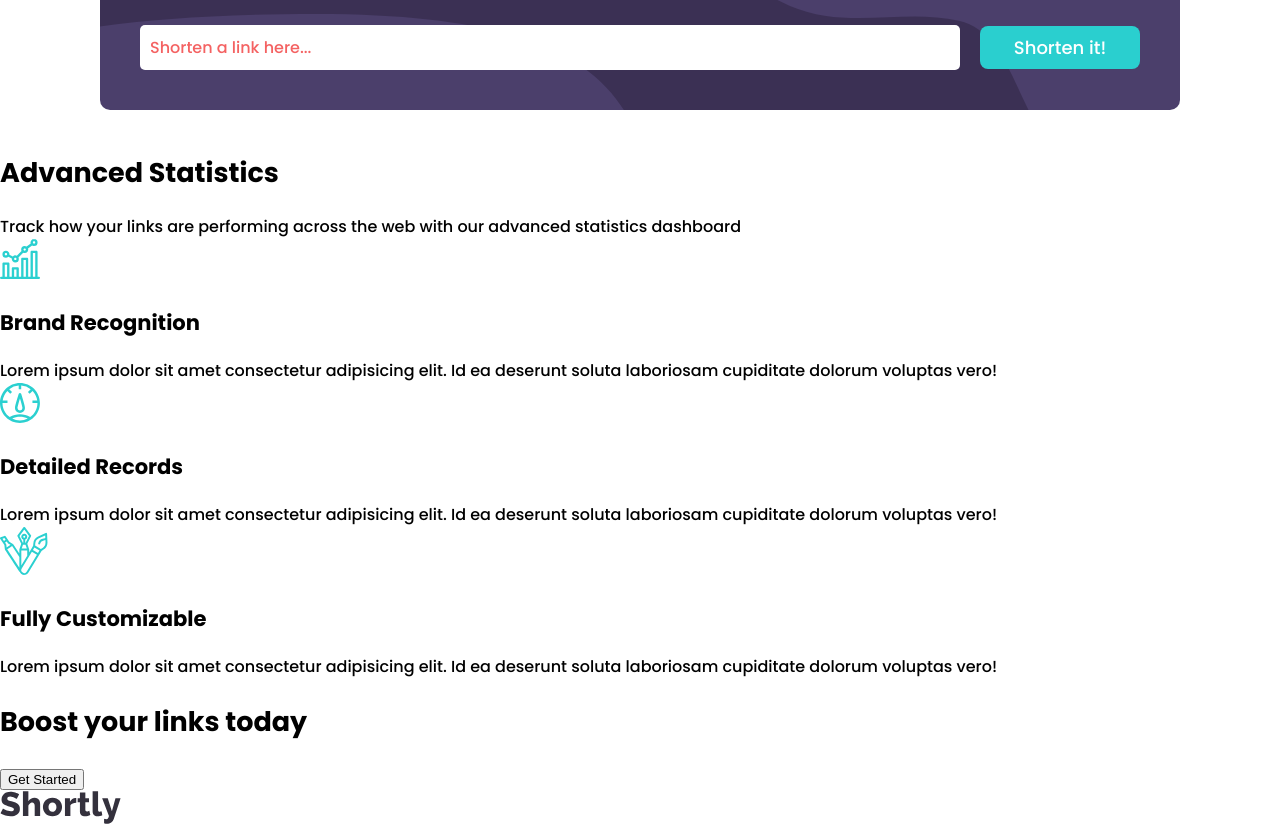
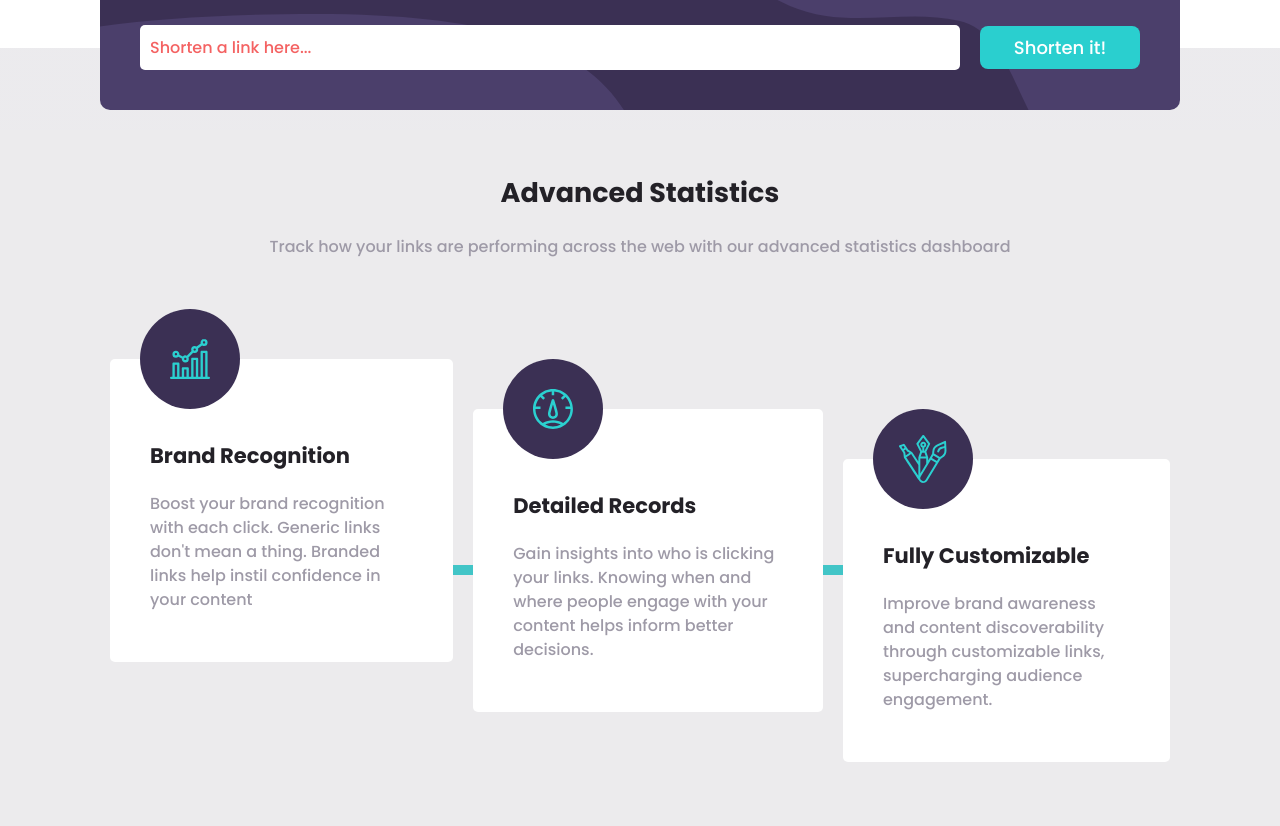
Before and after one commit to yogmel/shortly-test, a Next.js app: page / in a window 1280 px wide. Shown: the part 582-1408 px from the top of the page. Built offline with nearby package versions, Linux system fonts and the light colour scheme.

Commit message:
style: style Advanced Section

```diff
--- /dev/null
+++ b/model/data/advancedSectionData.ts
@@ -0,0 +1,33 @@
+import RecognitionIcon from "view/shared/assets/images/icon-brand-recognition.svg";
+import RecordsIcon from "view/shared/assets/images/icon-detailed-records.svg";
+import CustomizableIcon from "view/shared/assets/images/icon-fully-customizable.svg";
+
+export const advancedSectionData = [
+  {
+    icon: {
+      src: RecognitionIcon,
+      alt: "icon: chart bars going up",
+    },
+    title: "Brand Recognition",
+    description:
+      "Boost your brand recognition with each click. Generic links don't mean a thing. Branded links help instil confidence in your content",
+  },
+  {
+    icon: {
+      src: RecordsIcon,
+      alt: "icon: round meter pointing at the middle",
+    },
+    title: "Detailed Records",
+    description:
+      "Gain insights into who is clicking your links. Knowing when and where people engage with your content helps inform better decisions.",
+  },
+  {
+    icon: {
+      src: CustomizableIcon,
+      alt: "icon: shows a set of three drawing tools",
+    },
+    title: "Fully Customizable",
+    description:
+      "Improve brand awareness and content discoverability through customizable links, supercharging audience engagement.",
+  },
+];
--- /dev/null
+++ b/model/data/index.ts
@@ -0,0 +1 @@
+export * from "./advancedSectionData";
--- a/view/Home/components/AdvancedSection.tsx
+++ b/view/Home/components/AdvancedSection.tsx
@@ -1,52 +1,30 @@
 import Image from "next/image";
 
-import RecognitionIcon from "view/shared/assets/images/icon-brand-recognition.svg";
-import RecordsIcon from "view/shared/assets/images/icon-detailed-records.svg";
-import CustomizableIcon from "view/shared/assets/images/icon-fully-customizable.svg";
+import advancedSectionSyles from "../styles/AdvancedSection.module.scss";
+import layoutStyles from "view/shared/styles/Layout.module.scss";
+import { advancedSectionData } from "model/data";
 
 export default function AdvancedSection() {
   return (
-    <section>
-      <div>
+    <section className={advancedSectionSyles.section}>
+      <div className={layoutStyles.grid}>
         <h2>Advanced Statistics</h2>
-        <p>
+        <p className="subtitle">
           Track how your links are performing across the web with our advanced
           statistics dashboard
         </p>
 
-        <div>
-          <div>
-            <Image src={RecognitionIcon} alt="icon: chart bars going up" />
-            <h3>Brand Recognition</h3>
-            <p>
-              Lorem ipsum dolor sit amet consectetur adipisicing elit. Id ea
-              deserunt soluta laboriosam cupiditate dolorum voluptas vero!
-            </p>
-          </div>
-
-          <div>
-            <Image
-              src={RecordsIcon}
-              alt="icon: round meter pointing at the middle"
-            />
-            <h3>Detailed Records</h3>
-            <p>
-              Lorem ipsum dolor sit amet consectetur adipisicing elit. Id ea
-              deserunt soluta laboriosam cupiditate dolorum voluptas vero!
-            </p>
-          </div>
-
-          <div>
-            <Image
-              src={CustomizableIcon}
-              alt="icon: shows a set of three drawing tools"
-            />
-            <h3>Fully Customizable</h3>
-            <p>
-              Lorem ipsum dolor sit amet consectetur adipisicing elit. Id ea
-              deserunt soluta laboriosam cupiditate dolorum voluptas vero!
-            </p>
-          </div>
+        <div className={advancedSectionSyles.cards}>
+          {advancedSectionData.map((data) => (
+            <div className={advancedSectionSyles.card}>
+              <div className={advancedSectionSyles.cardIcon}>
+                <Image src={data.icon.src} alt={data.icon.alt} />
+              </div>
+              <h3>{data.title}</h3>
+              <p className="subtitle">{data.description}</p>
+            </div>
+          ))}
+          <div className={advancedSectionSyles.timeline}></div>
         </div>
       </div>
     </section>
--- a/view/Home/components/ShortenForm.tsx
+++ b/view/Home/components/ShortenForm.tsx
@@ -5,7 +5,8 @@ import layoutStyles from "view/shared/styles/Layout.module.scss";
 
 export default function ShortenForm() {
   return (
-    <section className={layoutStyles.grid}>
+    <section className={shortenFormStyles.section}>
+      <div className={layoutStyles.grid}>
         <form className={shortenFormStyles.form}>
           <input
             type="text"
@@ -19,6 +20,7 @@ export default function ShortenForm() {
             Shorten it!
           </Button>
         </form>
+      </div>
     </section>
   );
 }
--- /dev/null
+++ b/view/Home/styles/AdvancedSection.module.scss
@@ -0,0 +1,72 @@
+@import "view/shared/styles/constants.scss";
+
+.section {
+  background-color: hsla(var(--grayVioletOpacity), 0.2);
+  text-align: center;
+}
+
+.cards {
+  position: relative;
+  @media (min-width: $desktop-breakpoint) {
+    display: flex;
+    align-items: flex-start;
+  }
+}
+
+.card {
+  position: relative;
+  background: var(--white);
+  padding: 6rem 4rem 5rem;
+  border-radius: 0.5rem;
+  margin: 10rem 0;
+  @media (min-width: $desktop-breakpoint) {
+    margin: 10rem 1rem;
+    text-align: left;
+
+    &:nth-child(2) {
+      margin-top: 15rem;
+    }
+
+    &:nth-child(3) {
+      margin-top: 20rem;
+    }
+  }
+}
+
+.cardIcon {
+  background-color: var(--dark-violet);
+  display: flex;
+  justify-content: center;
+  align-items: center;
+  width: 10rem;
+  height: 10rem;
+  padding: 2rem;
+  margin: 0 auto;
+  border-radius: 6rem;
+  position: absolute;
+  top: -5rem;
+  right: 50%;
+  transform: translateX(50%);
+  @media (min-width: $desktop-breakpoint) {
+    left: -20px;
+    margin: 0;
+  }
+}
+
+.timeline {
+  background: var(--cyan);
+  position: absolute;
+  top: 0;
+  height: 100%;
+  width: 1rem;
+  right: 50%;
+  transform: translateX(50%);
+  z-index: -1;
+  @media (min-width: $desktop-breakpoint) {
+    width: 90%;
+    height: 1rem;
+    top: 50%;
+    right: 2rem;
+    transform: translateY(50%);
+  }
+}
--- a/view/Home/styles/ShortenForm.module.scss
+++ b/view/Home/styles/ShortenForm.module.scss
@@ -1,4 +1,12 @@
 @import "view/shared/styles/constants.scss";
+
+.section {
+  background: linear-gradient(
+    180deg,
+    transparent 50%,
+    hsla(var(--grayVioletOpacity), 0.2) 50%
+  );
+}
 
 .form {
   background: url(./../../shared/assets/images/bg-shorten-mobile.svg)
--- a/view/shared/styles/globals.scss
+++ b/view/shared/styles/globals.scss
@@ -39,12 +39,21 @@ input {
 
   /* colors for opacity */
   --cyanOpacity: 180, 66%, 49%;
+  --grayOpacity: 0, 0%, 75%;
+  --grayVioletOpacity: 257, 7%, 63%;
 }
 
 /* fonts */
 h1,
 p {
   margin: 0;
+}
+
+h1,
+h2,
+h3,
+h4 {
+  color: var(--darker-violet);
 }
 
 h1 {
@@ -61,3 +70,7 @@ p {
     line-height: 1.5;
   }
 }
+
+.subtitle {
+  color: var(--gray-violet);
+}
```
Lines whose indentation alone changed are shown as unchanged.
